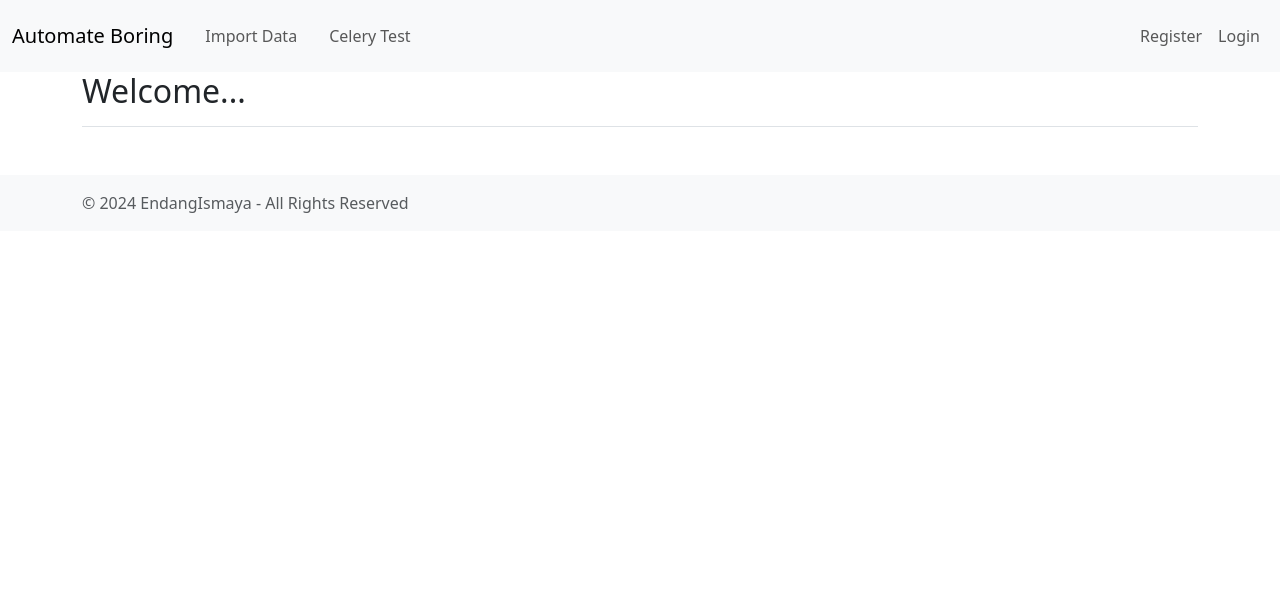
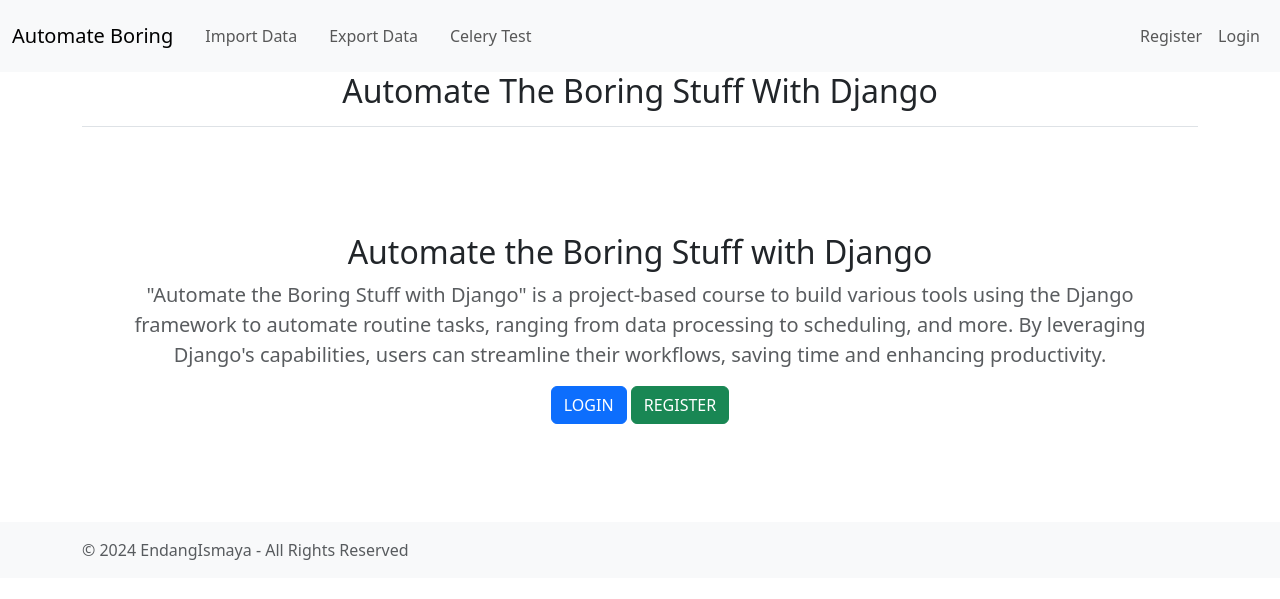
Before and after one commit to endang-ismaya/dj-automate-boring-stuff, a Django app: page / in a window 1280 px wide. Shown: the top 599 px of the page. Run offline with Django 5.2, Linux system fonts and the light colour scheme; parts of the project's set-up code (start-up, migrations or seed data) failed here and were passed over; some libraries are stand-ins or nearby versions.

Commit message:
Section 10: Dsigning navbar and homepage DONE

```diff
--- a/_prj/urls.py
+++ b/_prj/urls.py
@@ -7,7 +7,8 @@ from . import views
 
 urlpatterns = [
     path("admin/", admin.site.urls),
-    path("", include("app_dataentries.urls")),
-    path("celery-test", views.celery_test, name="celery_test")
+    path("dataentries/", include("app_dataentries.urls")),
+    path("celery-test", views.celery_test, name="celery_test"),
+    path("", views.index, name="index")
 ]
 urlpatterns += static(settings.MEDIA_URL, document_root=settings.MEDIA_ROOT)
--- a/_prj/views.py
+++ b/_prj/views.py
@@ -2,10 +2,14 @@ import time
 
 from django.contrib import messages
 from django.http import HttpResponse
-from django.shortcuts import redirect
+from django.shortcuts import redirect, render
 
 from app_dataentries.tasks import celery_test_task
 
+
+def index(request):
+    context = {}
+    return render(request, "app_dataentries/index.html", context)
 
 def celery_test(request):
     """Testing the celery"""
--- a/app_dataentries/templates/app_dataentries/index.html
+++ b/app_dataentries/templates/app_dataentries/index.html
@@ -1,8 +1,107 @@
 {% extends "base.html" %}
 {% load django_bootstrap5 %}
 {% block page_header %}
-  <h2>Welcome...</h2>
-  {% if category %}to {{ category.name }}{% endif %}
+  <h2 class="text-center">Automate The Boring Stuff With Django</h2>
 {% endblock page_header %}
 {% block content %}
+  <div class="container" style="padding: 50px;margin-top: 5%;">
+    {% if user.is_authenticated %}
+      <div class="row pt-5">
+        <!-- Import data -->
+        <div class="col-md-4">
+          <a href="{% url 'dataentries:import_data' %}"
+             class="text-decoration-none text-dark">
+            <div class="card alert-primary shadow bg-primary-subtle">
+              <div class="card-header">
+                <h4>Import Data</h4>
+              </div>
+              <div class="card-body">
+                <p class="card-text">Imports data from CSV file to any table.</p>
+              </div>
+            </div>
+          </a>
+        </div>
+        <!-- Export Data -->
+        <div class="col-md-4">
+          <a href="{% url 'dataentries:export_data' %}"
+             class="text-decoration-none text-dark">
+            <div class="card alert-success shadow bg-success-subtle">
+              <div class="card-header">
+                <h4>Export Data</h4>
+              </div>
+              <div class="card-body">
+                <p class="card-text">Exports data from a specific table to a CSV file.</p>
+              </div>
+            </div>
+          </a>
+        </div>
+        <!-- Bulk Emails -->
+        <div class="col-md-4">
+          <a href="{% url 'index' %}" class="text-decoration-none text-dark">
+            <div class="card alert-danger shadow bg-danger-subtle">
+              <div class="card-header">
+                <h4>Bulk Emails</h4>
+              </div>
+              <div class="card-body">
+                <p class="card-text">Sends bulk emails to users</p>
+              </div>
+            </div>
+          </a>
+        </div>
+      </div>
+      <div class="row pt-5">
+        <!-- Email Tracking -->
+        <div class="col-md-4">
+          <a href="{% url 'index' %}" class="text-decoration-none text-dark">
+            <div class="card alert-warning shadow bg-warning-subtle">
+              <div class="card-header">
+                <h4>Email Tracking</h4>
+              </div>
+              <div class="card-body">
+                <p class="card-text">Tracks emails and shows open and click rate</p>
+              </div>
+            </div>
+          </a>
+        </div>
+        <!-- Compress Images -->
+        <div class="col-md-4">
+          <a href="{% url 'index' %}" class="text-decoration-none text-dark">
+            <div class="card alert-danger shadow bg-info-subtle">
+              <div class="card-header">
+                <h4>Compress Images</h4>
+              </div>
+              <div class="card-body">
+                <p class="card-text">Compresses Image files and reduces the size</p>
+              </div>
+            </div>
+          </a>
+        </div>
+        <!-- Web Scraping -->
+        <div class="col-md-4">
+          <a href="{% url 'index' %}" class="text-decoration-none text-dark">
+            <div class="card alert-warning shadow bg-body-secondary">
+              <div class="card-header">
+                <h4>Stock Market Analysis</h4>
+              </div>
+              <div class="card-body">
+                <p class="card-text">Stock Market Analysis - Web Scraping</p>
+              </div>
+            </div>
+          </a>
+        </div>
+      </div>
+    {% else %}
+      <div class="home-info">
+        <h2 class="text-center">Automate the Boring Stuff with Django</h2>
+        <p class="lead text-center text-muted">
+          "Automate the Boring Stuff with Django" is a project-based course to build various tools using the Django framework to automate routine tasks, ranging from data processing to scheduling, and more.
+          By leveraging Django's capabilities, users can streamline their workflows, saving time and enhancing productivity.
+        </p>
+        <div style="display: flex; justify-content: center;">
+          <a href="{% url 'index' %}" class="btn btn-primary">LOGIN</a>
+          &nbsp;<a href="{% url 'index' %}" class="btn btn-success">REGISTER</a>
+        </div>
+      </div>
+    {% endif %}
+  </div>
 {% endblock content %}
--- a/app_dataentries/urls.py
+++ b/app_dataentries/urls.py
@@ -7,4 +7,5 @@ app_name = "dataentries"
 urlpatterns = [
     path("", views.index, name="index"),
     path("import-data", views.import_data, name="import_data"),
+    path("export-data", views.export_data, name="export_data"),
 ]
--- a/app_dataentries/views.py
+++ b/app_dataentries/views.py
@@ -4,7 +4,7 @@ from django.contrib import messages
 from django.shortcuts import redirect, render
 
 # from app_dataentries.tasks import import_data_task
-from app_dataentries.tasks import import_data_task
+from app_dataentries.tasks import export_data_task, import_data_task
 from app_dataentries.utils import check_csv_errors, get_all_custom_models
 from app_uploads.models import Upload
 
@@ -50,3 +50,24 @@ def import_data(request):
             "custom_models": custom_models,
         }
     return render(request, "app_dataentries/import_data.html", context)
+
+
+def export_data(request):
+    if request.method == "POST":
+        model_name = request.POST.get("model_name")
+
+        # call the export data task
+        export_data_task.delay(model_name)
+
+        # show the message to the user
+        messages.success(
+            request,
+            "Your data is being exported, you will be notified once it is done.",
+        )
+        return redirect("dataentries:export_data")
+    else:
+        custom_models = get_all_custom_models()
+        context = {
+            "custom_models": custom_models,
+        }
+    return render(request, "app_dataentries/export_data.html", context)
--- a/templates/includes/nav.html
+++ b/templates/includes/nav.html
@@ -1,6 +1,6 @@
 <nav class="navbar navbar-expand-lg bg-body-tertiary">
   <div class="container-fluid">
-    <a class="navbar-brand" href="#">Automate Boring <i class="fa-solid fa-bowl-food"></i></a>
+    <a class="navbar-brand" href="{% url "index" %}">Automate Boring <i class="fa-solid fa-bowl-food"></i></a>
     <button class="navbar-toggler"
             type="button"
             data-bs-toggle="collapse"
@@ -16,6 +16,11 @@
           <a class="nav-link btn btn-outline-success m-2"
              aria-current="page"
              href="{% url 'dataentries:import_data' %}">Import Data</a>
+        </li>
+        <li class="nav-item ">
+          <a class="nav-link btn btn-outline-success m-2"
+             aria-current="page"
+             href="{% url 'dataentries:export_data' %}">Export Data</a>
         </li>
         <li class="nav-item ">
           <a class="nav-link btn btn-outline-success m-2"
```
Also changed, not shown: app_dataentries/tasks.py (+15 -13 lines), app_dataentries/templates/app_dataentries/export_data.html (added, +26 -0 lines).
